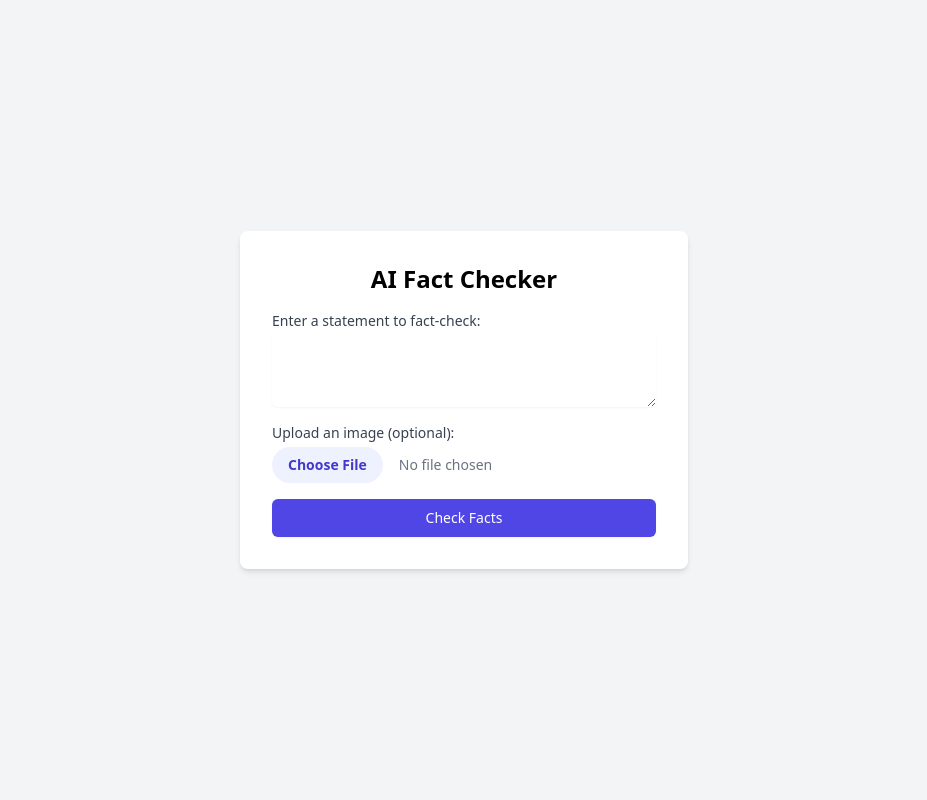
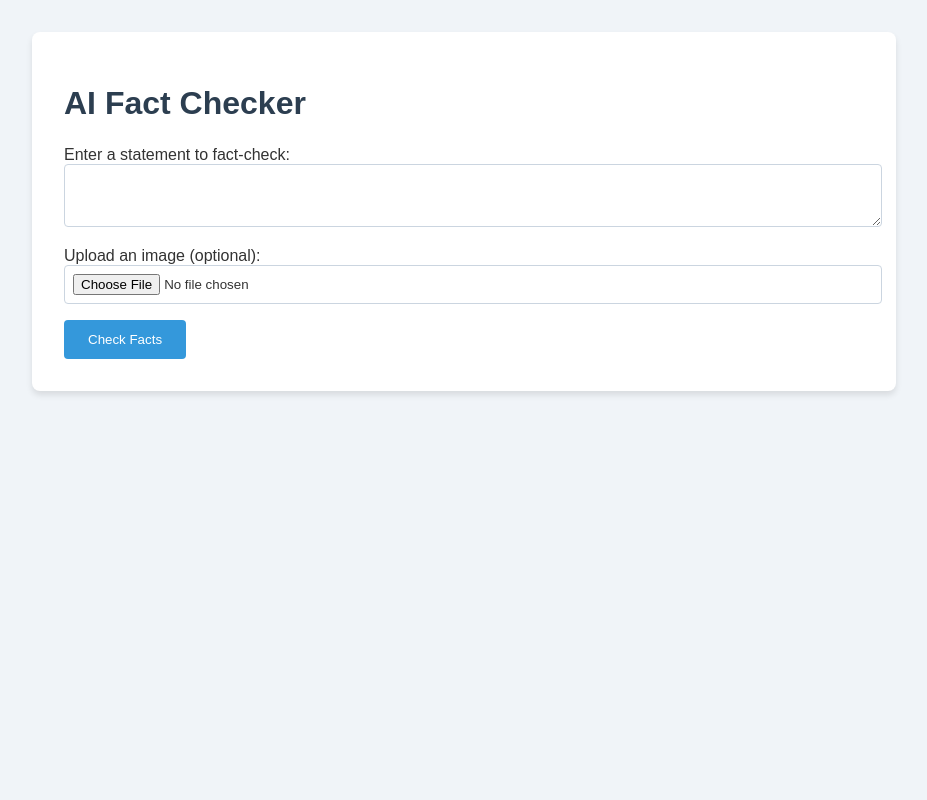
Before and after one commit to PierrunoYT/VeriFact-AI, a Flask app: page / in a window 1280 px wide. Shown: the whole page, without its empty margins (176-1103 px from the left). Run offline with Flask 2, Linux system fonts and the light colour scheme; some libraries are stand-ins or nearby versions.

Commit message:
Added a new CSS file for styling and updated the HTML structure to use the new styles.

```diff
--- /dev/null
+++ b/static/styles.css
@@ -0,0 +1,57 @@
+body {
+    font-family: Arial, sans-serif;
+    background-color: #f0f4f8;
+    color: #333;
+}
+
+.container {
+    max-width: 800px;
+    margin: 2rem auto;
+    padding: 2rem;
+    background-color: #ffffff;
+    border-radius: 8px;
+    box-shadow: 0 4px 6px rgba(0, 0, 0, 0.1);
+}
+
+h1 {
+    color: #2c3e50;
+    margin-bottom: 1.5rem;
+}
+
+textarea, input[type="file"] {
+    width: 100%;
+    padding: 0.5rem;
+    margin-bottom: 1rem;
+    border: 1px solid #cbd5e0;
+    border-radius: 4px;
+}
+
+button {
+    background-color: #3498db;
+    color: white;
+    padding: 0.75rem 1.5rem;
+    border: none;
+    border-radius: 4px;
+    cursor: pointer;
+    transition: background-color 0.3s ease;
+}
+
+button:hover {
+    background-color: #2980b9;
+}
+
+#result {
+    margin-top: 2rem;
+    padding: 1rem;
+    background-color: #e8f4fd;
+    border-radius: 4px;
+}
+
+#result h2 {
+    color: #2c3e50;
+    margin-bottom: 0.5rem;
+}
+
+#result-content {
+    white-space: pre-wrap;
+}
--- a/templates/index.html
+++ b/templates/index.html
@@ -4,24 +4,24 @@
     <meta charset="UTF-8">
     <meta name="viewport" content="width=device-width, initial-scale=1.0">
     <title>AI Fact Checker</title>
-    <script src="https://cdn.tailwindcss.com"></script>
+    <link rel="stylesheet" href="{{ url_for('static', filename='styles.css') }}">
 </head>
-<body class="bg-gray-100 min-h-screen flex items-center justify-center">
-    <div class="bg-white p-8 rounded-lg shadow-md w-full max-w-md">
-        <h1 class="text-2xl font-bold mb-4 text-center">AI Fact Checker</h1>
-        <form id="fact-check-form" class="space-y-4">
+<body>
+    <div class="container">
+        <h1>AI Fact Checker</h1>
+        <form id="fact-check-form">
             <div>
-                <label for="statement" class="block text-sm font-medium text-gray-700">Enter a statement to fact-check:</label>
-                <textarea id="statement" name="statement" rows="3" class="mt-1 block w-full rounded-md border-gray-300 shadow-sm focus:border-indigo-300 focus:ring focus:ring-indigo-200 focus:ring-opacity-50" required></textarea>
+                <label for="statement">Enter a statement to fact-check:</label>
+                <textarea id="statement" name="statement" rows="3" required></textarea>
             </div>
             <div>
-                <label for="image" class="block text-sm font-medium text-gray-700">Upload an image (optional):</label>
-                <input type="file" id="image" name="image" accept="image/*" class="mt-1 block w-full text-sm text-gray-500 file:mr-4 file:py-2 file:px-4 file:rounded-full file:border-0 file:text-sm file:font-semibold file:bg-indigo-50 file:text-indigo-700 hover:file:bg-indigo-100">
+                <label for="image">Upload an image (optional):</label>
+                <input type="file" id="image" name="image" accept="image/*">
             </div>
-            <button type="submit" class="w-full py-2 px-4 border border-transparent rounded-md shadow-sm text-sm font-medium text-white bg-indigo-600 hover:bg-indigo-700 focus:outline-none focus:ring-2 focus:ring-offset-2 focus:ring-indigo-500">Check Facts</button>
+            <button type="submit">Check Facts</button>
         </form>
-        <div id="result" class="mt-4 p-4 bg-gray-50 rounded-md hidden">
-            <h2 class="text-lg font-semibold mb-2">Analysis Result:</h2>
+        <div id="result" style="display: none;">
+            <h2>Analysis Result:</h2>
             <p id="result-content"></p>
         </div>
     </div>
@@ -37,7 +37,7 @@
             });
 
             const data = await response.json();
-            document.getElementById('result').classList.remove('hidden');
+            document.getElementById('result').style.display = 'block';
             document.getElementById('result-content').textContent = data.result;
         });
     </script>
```
